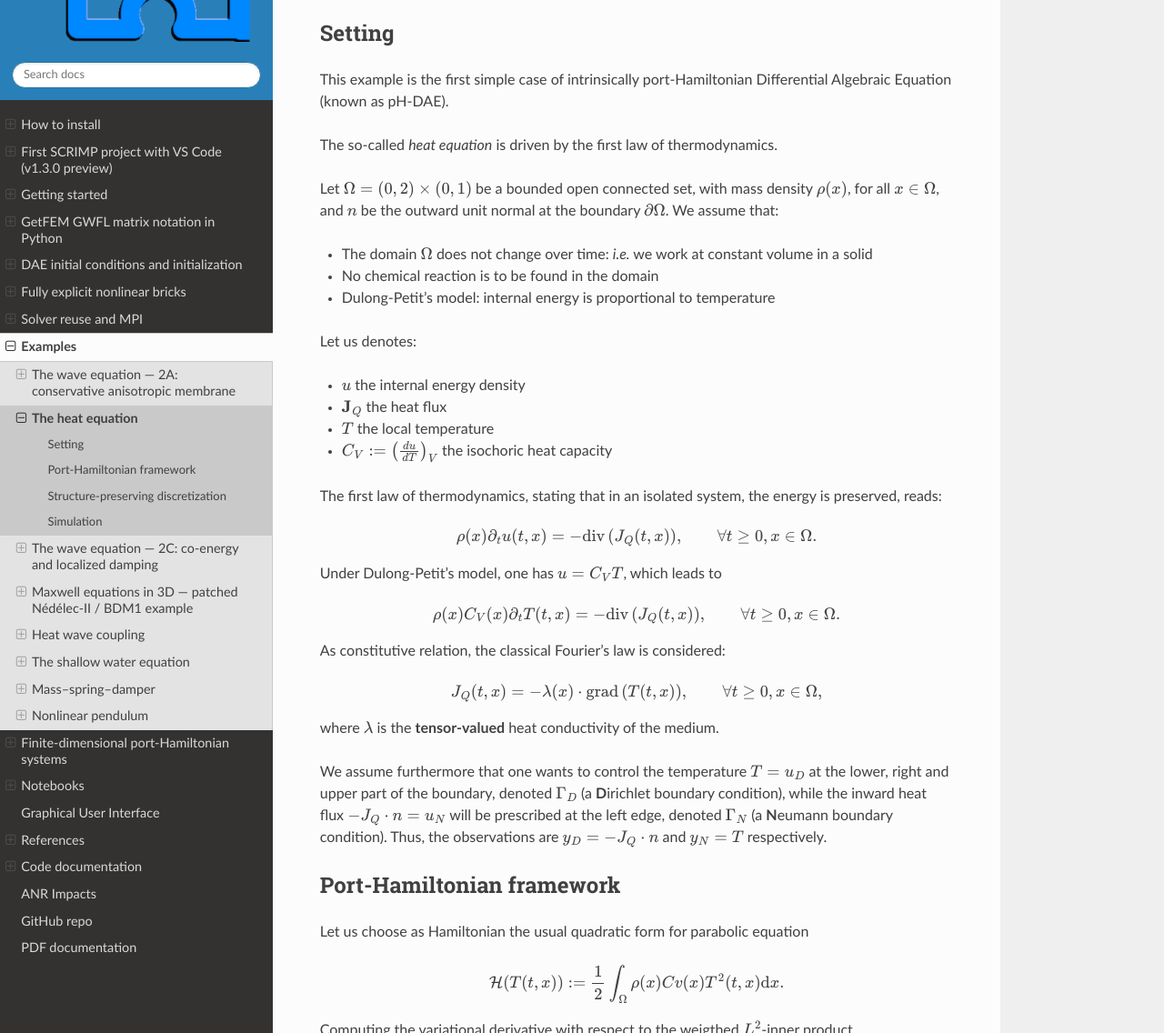
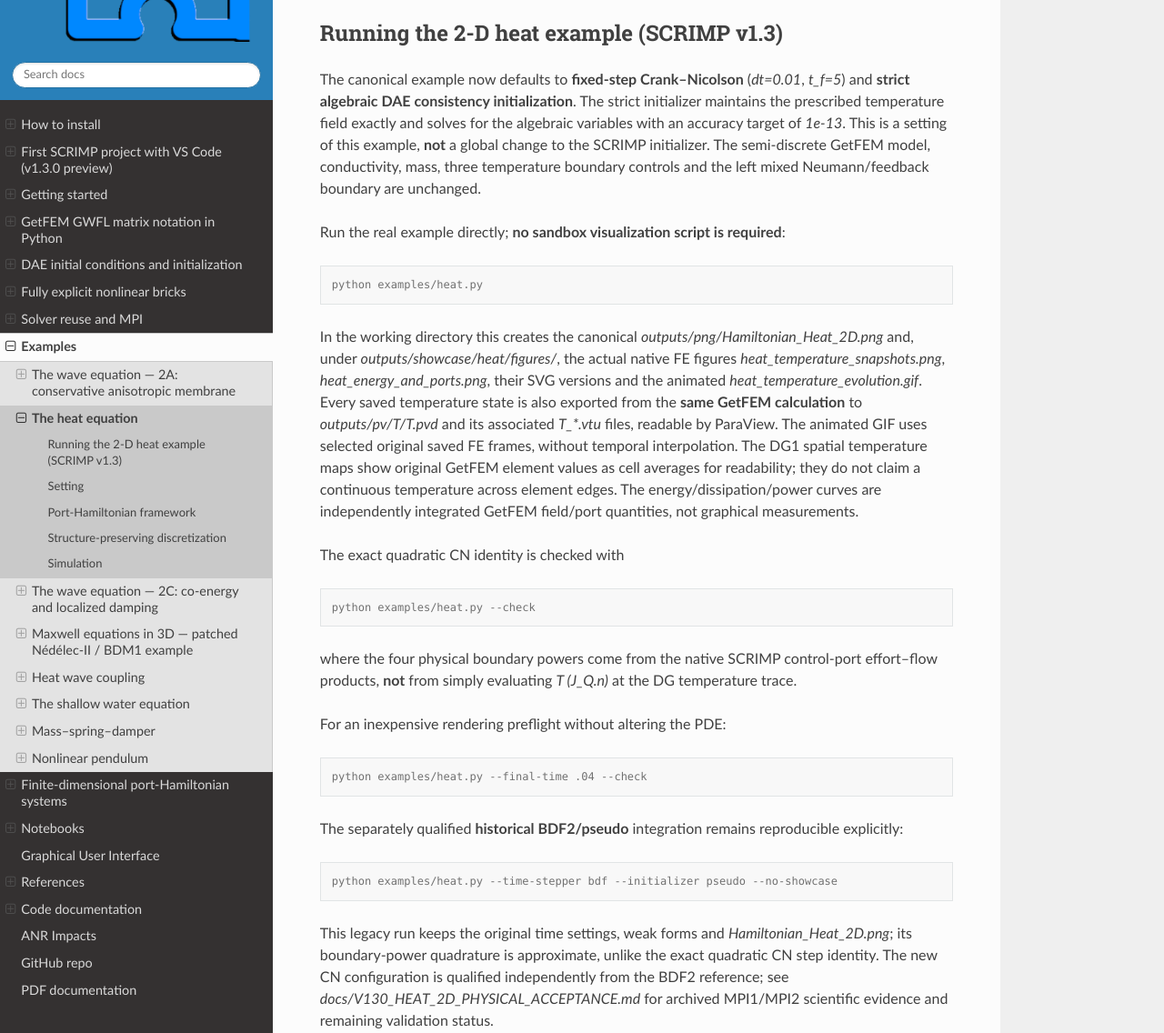
Before and after one commit to g-haine/scrimp, a Sphinx documentation site: the page built from docs/source/examples/heat.rst, in a window 1280 px wide and 1400 px high, cut to the strip 264-1400 px from the top of the window. Shown: the whole strip at 91% size. Built offline with Sphinx 7.4.7 and the Read the Docs theme 3.1.0, drawn with Linux system fonts in a browser that asks for light colours.

Commit message:
docs: teach reproducible native GetFEM heat CN figures, power balance and legacy BDF2 replay

```diff
--- a/docs/source/examples/heat.rst
+++ b/docs/source/examples/heat.rst
@@ -7,6 +7,72 @@ The heat equation
    :members:
    :undoc-members:
    :show-inheritance:
+
+.. _heat-v130-showcase:
+
+Running the 2-D heat example (SCRIMP v1.3)
+------------------------------------------
+
+The canonical example now defaults to **fixed-step Crank--Nicolson**
+(`dt=0.01`, `t_f=5`) and **strict algebraic DAE consistency
+initialization**. The strict initializer maintains the prescribed
+temperature field exactly and solves for the algebraic variables with
+an accuracy target of `1e-13`. This is a setting of this example,
+**not** a global change to the SCRIMP initializer. The semi-discrete
+GetFEM model, conductivity, mass, three temperature boundary controls
+and the left mixed Neumann/feedback boundary are unchanged.
+
+Run the real example directly; **no sandbox visualization script is
+required**:
+
+.. code-block:: console
+
+   python examples/heat.py
+
+In the working directory this creates the canonical
+`outputs/png/Hamiltonian_Heat_2D.png` and, under
+`outputs/showcase/heat/figures/`, the actual native FE figures
+`heat_temperature_snapshots.png`,
+`heat_energy_and_ports.png`, their SVG versions and the animated
+`heat_temperature_evolution.gif`. Every saved temperature state is
+also exported from the **same GetFEM calculation** to
+`outputs/pv/T/T.pvd` and its associated `T_*.vtu` files, readable
+by ParaView. The animated GIF uses selected original saved FE frames,
+without temporal interpolation. The DG1 spatial temperature maps
+show original GetFEM element values as cell averages for readability;
+they do not claim a continuous temperature across element edges.
+The energy/dissipation/power curves are independently integrated
+GetFEM field/port quantities, not graphical measurements.
+
+The exact quadratic CN identity is checked with
+
+.. code-block:: console
+
+   python examples/heat.py --check
+
+where the four physical boundary powers come from the native SCRIMP
+control-port effort--flow products, **not** from simply evaluating
+`T (J_Q.n)` at the DG temperature trace.
+
+For an inexpensive rendering preflight without altering the PDE:
+
+.. code-block:: console
+
+   python examples/heat.py --final-time .04 --check
+
+The separately qualified **historical BDF2/pseudo** integration
+remains reproducible explicitly:
+
+.. code-block:: console
+
+   python examples/heat.py --time-stepper bdf --initializer pseudo --no-showcase
+
+This legacy run keeps the original time settings, weak forms and
+`Hamiltonian_Heat_2D.png`; its boundary-power quadrature is
+approximate, unlike the exact quadratic CN step identity. The new CN
+configuration is qualified independently from the BDF2 reference;
+see `docs/V130_HEAT_2D_PHYSICAL_ACCEPTANCE.md` for archived
+MPI1/MPI2 scientific evidence and remaining validation status.
 
 Setting
 -------
```
